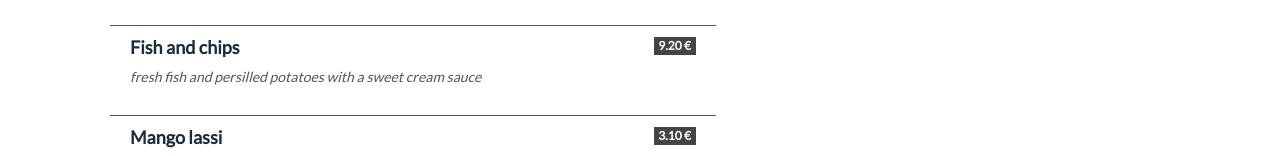
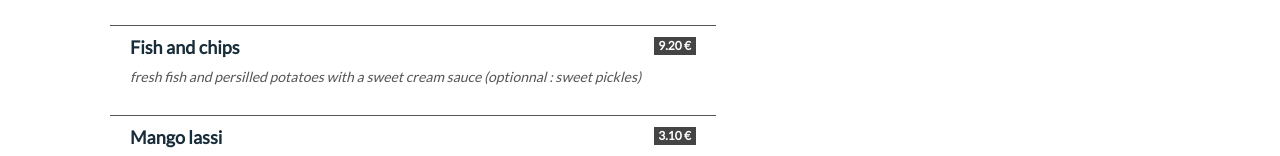
Before and after one commit to Saousa/projet-git, a website: page index.html in a window 1280 px wide. Shown: the part 2644-2800 px from the top of the page. Drawn offline with nearby package versions, Linux system fonts and the light colour scheme; some packages are replaced by stand-ins of ours.

```diff
--- a/index.html
+++ b/index.html
@@ -186,7 +186,7 @@
                                         </li>
                                         <li class="list-group-item">
                                           <h4 class="list-group-item-heading">Fish and chips<span class="badge pull-right">9.20 €</span></h4>
-                                          <p class="list-group-item-text">fresh fish and persilled potatoes with a sweet cream sauce
+                                          <p class="list-group-item-text">fresh fish and persilled potatoes with a sweet cream sauce (optionnal : sweet pickles)
                                           </p>
                                         </li>
                                         <li class="list-group-item">
```
Also changed, not shown: README.md.
